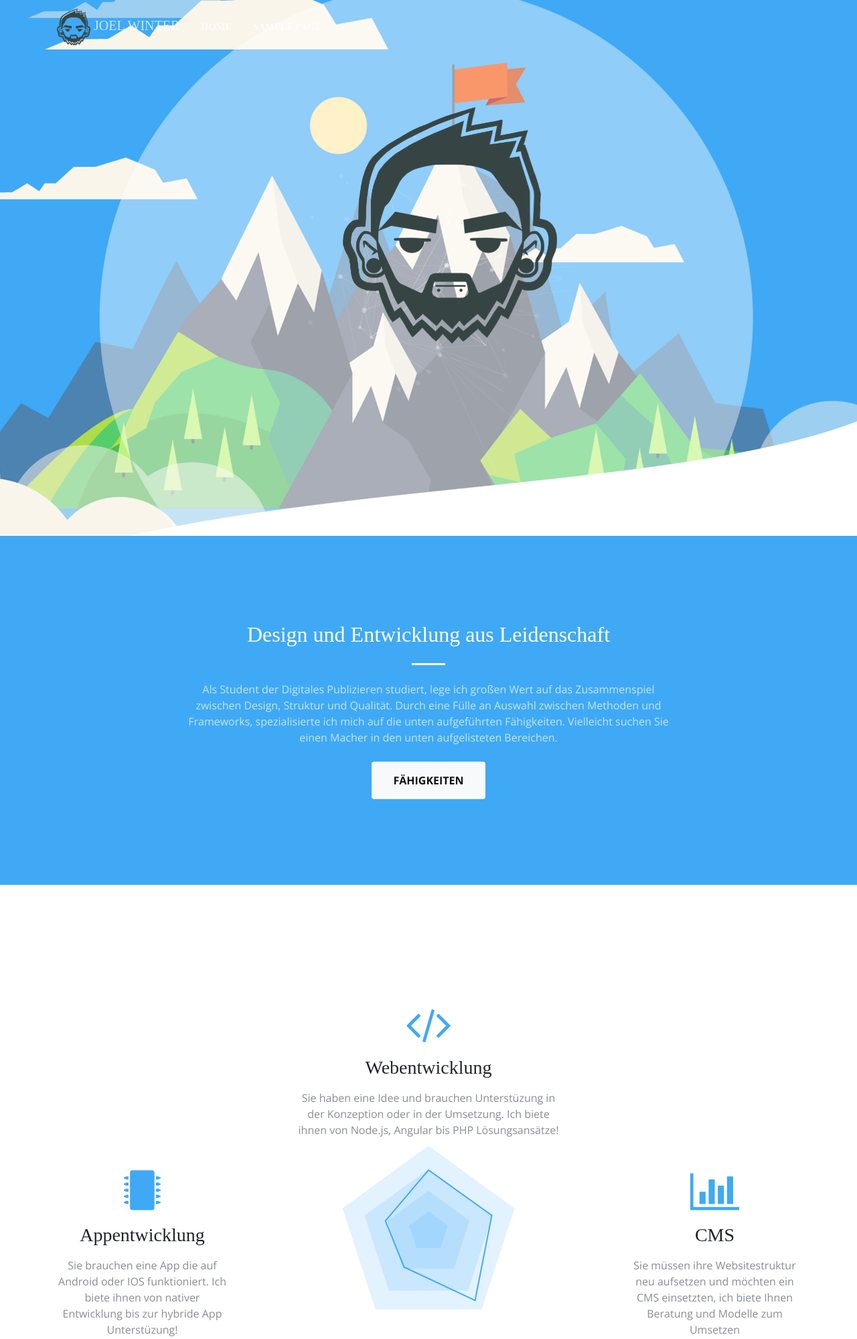
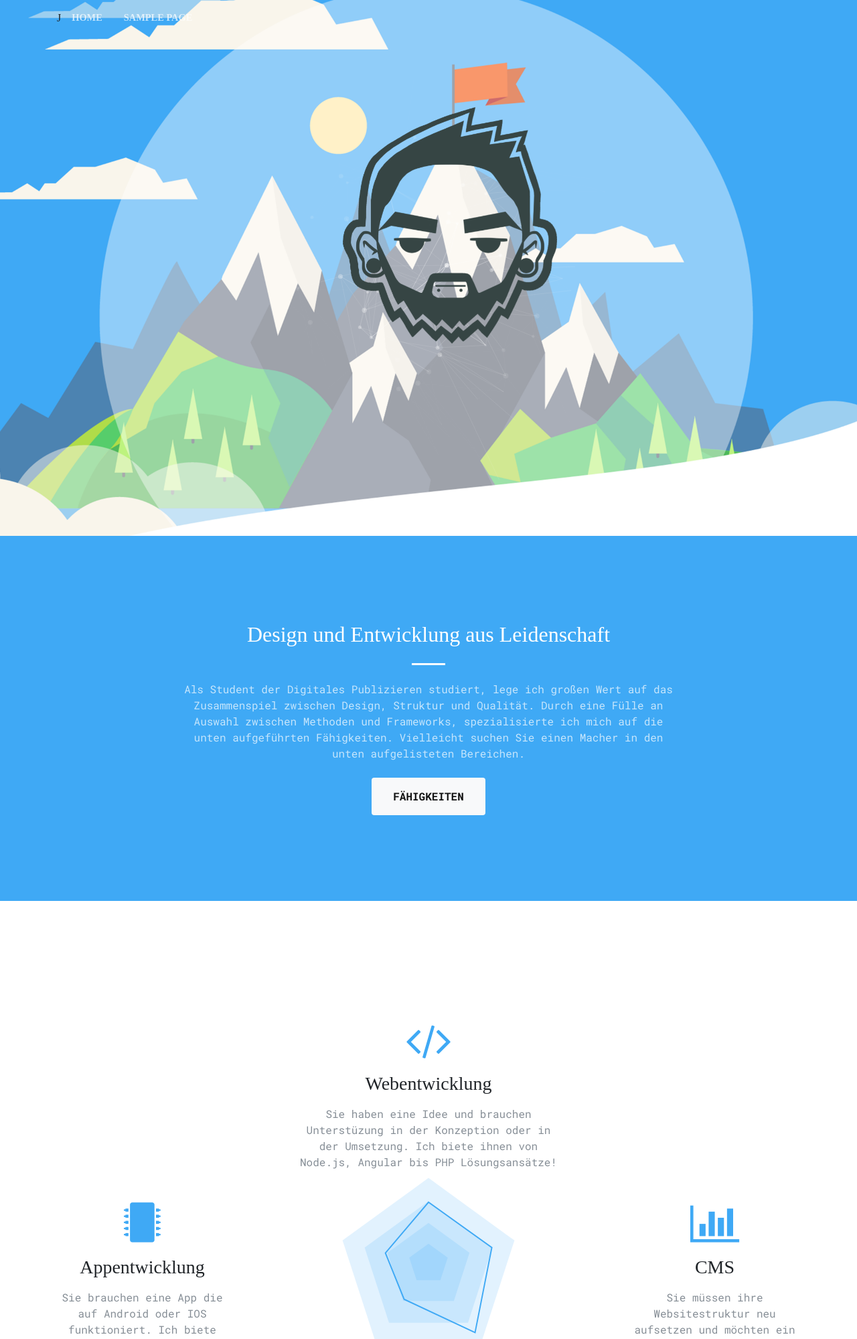
Before and after one commit to julesxx/Website, a WordPress theme: template index.php in a window 1280 px wide. Shown: the top 1999 px of the page at 67% size. Run offline with PHP 8.4 and a stand-in for WordPress, Linux system fonts and the light colour scheme; the site name, menu and one post (Sample post) are stand-ins, and other content is empty; some web fonts are replaced.

Commit message:
Langsam wird es

```diff
--- a/css/creative.css
+++ b/css/creative.css
@@ -1,11 +1,12 @@
 @import url("https://fonts.googleapis.com/css?family=Neucha|Open+Sans");
+@import url("https://fonts.googleapis.com/css?family=Roboto+Mono:100,300,400,500,700");
 body,
 html {
   width: 100%;
   height: 100%; }
 
 body {
-  font-family: 'Open Sans', sans-serif; }
+  font-family: 'Roboto Mono', monospace; }
 
 hr {
   max-width: 50px;
@@ -267,7 +268,7 @@ header {
   font-weight: 700;
   text-transform: uppercase;
   border: none;
-  font-family: 'Open Sans', sans-serif; }
+  font-family: 'Roboto Mono', monospace; }
 
 .btn-xl {
   padding: 1rem 2rem; }
--- a/functions.php
+++ b/functions.php
@@ -10,7 +10,7 @@ function add_my_styles() {
     wp_enqueue_style( 'font-awesome' );
 
 
-    wp_register_style( 'fontOpen', 'https://fonts.googleapis.com/css?family=Open+Sans:300italic,400italic,600italic,700italic,800italic,400,300,600,700,800');
+    wp_register_style( 'fontOpen', 'https://fonts.googleapis.com/css?family=Roboto+Mono:100,300,400,500,700');
     wp_enqueue_style( 'fontOpen' );
     wp_register_style( 'fontMerri', 'https://fonts.googleapis.com/css?family=Merriweather:400,300,300italic,400italic,700,700italic,900,900italic');
     wp_enqueue_style( 'fontMerri' );
--- a/header.php
+++ b/header.php
@@ -33,8 +33,7 @@
 
 <nav class="navbar navbar-expand-lg navbar-light fixed-top" id="mainNav">
     <div class="container ">
-        <a class="navbar-brand js-scroll-trigger text-left" href="#page-top"><img style="width: 50px;" src="<?php echo get_bloginfo( 'template_directory' );?>/img/logo/logo.png" />    Joel Winter</a>
-        <button class="navbar-toggler navbar-toggler-right" type="button" data-toggle="collapse" data-target="#navbarResponsive" aria-controls="navbarResponsive" aria-expanded="false" aria-label="Toggle navigation">
+J        <button class="navbar-toggler navbar-toggler-right" type="button" data-toggle="collapse" data-target="#navbarResponsive" aria-controls="navbarResponsive" aria-expanded="false" aria-label="Toggle navigation">
             <span class="navbar-toggler-icon"></span>
         </button>
         <div class="collapse navbar-collapse" id="navbarResponsive">
--- a/scss/_mixins.scss
+++ b/scss/_mixins.scss
@@ -1,7 +1,7 @@
 // Mixins
 @import url('https://fonts.googleapis.com/css?family=Neucha|Open+Sans');
 
-
+@import url('https://fonts.googleapis.com/css?family=Roboto+Mono:100,300,400,500,700');
 @mixin transition-all() {
   -webkit-transition: all 0.2s;
   -moz-transition: all 0.2s;
@@ -14,7 +14,7 @@
   background-size: cover;
 }
 @mixin sans-serif-font() {
-  font-family: 'Open Sans', sans-serif;
+  font-family: 'Roboto Mono', monospace;
 }
 
 @mixin head-font(){
```
Also changed, not shown: scss/creative.scss (line endings or trailing spaces), 1 other file.
